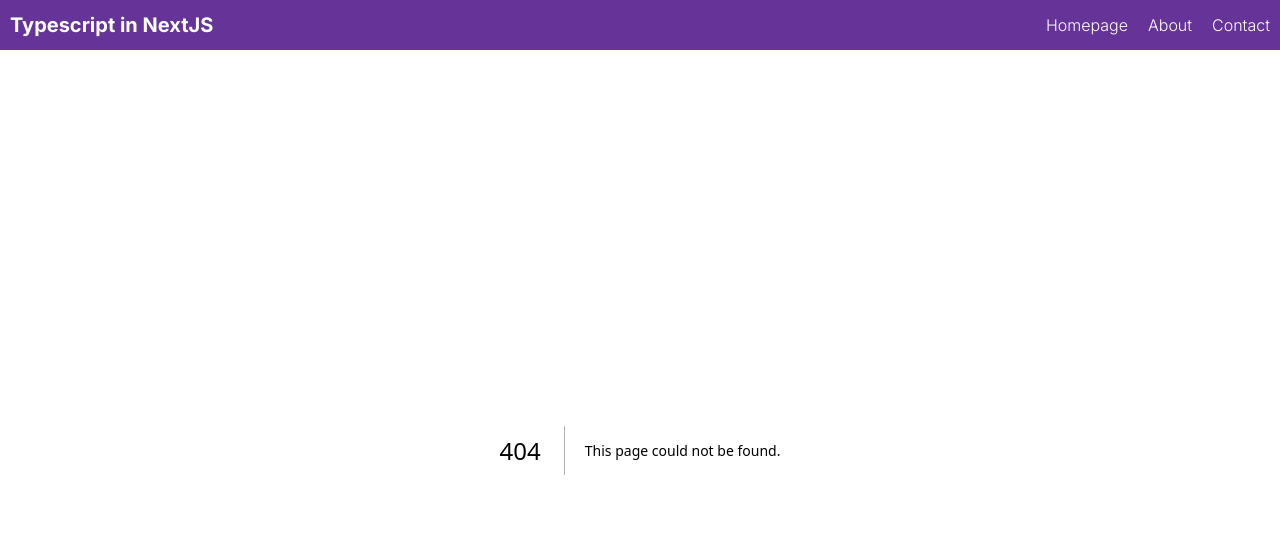
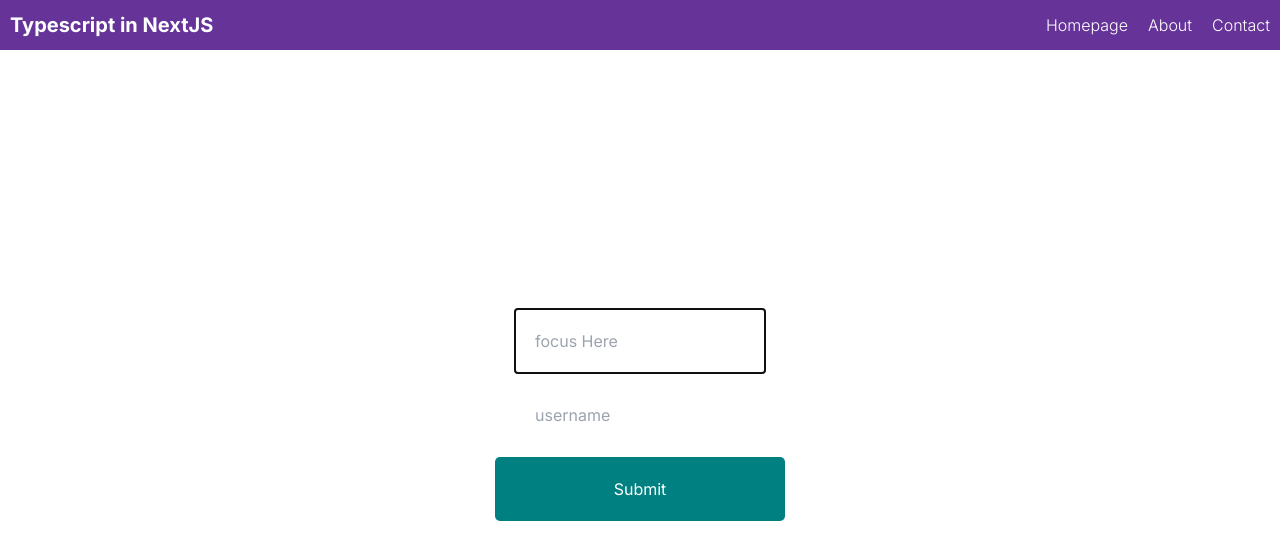
Before and after one commit to iamkanishka/necessesary_typescript_for_nextjs_developers, a Next.js app: page /useRefExample in a window 1280 px wide. Before the commit this address had no page. Shown: the top 560 px of the page. Built offline with nearby package versions, Linux system fonts and the light colour scheme.

Commit message:
React UseRef

```diff
--- /dev/null
+++ b/src/app/useRefExample/page.tsx
@@ -0,0 +1,28 @@
+"use client"
+import React, { useEffect, useRef } from 'react';
+
+const UseRefExample =()=>{
+
+const inputRef  = useRef<HTMLInputElement>(null);
+const usernameRef  = useRef<HTMLInputElement>(null);
+
+
+useEffect(()=>{
+ inputRef.current?.focus();
+},[]);
+
+const handleClick = (e:React.MouseEvent<HTMLButtonElement>)=>{
+   console.log(usernameRef.current?.value);
+
+}
+
+    return (
+        <div className='useRefExample'>
+            <input ref={inputRef} type="text" placeholder='focus Here' />
+            <input ref={usernameRef} type="text" placeholder='username' />
+            <button onClick={handleClick}>Submit</button>
+       </div>
+    )
+}
+
+export default  UseRefExample;
```
